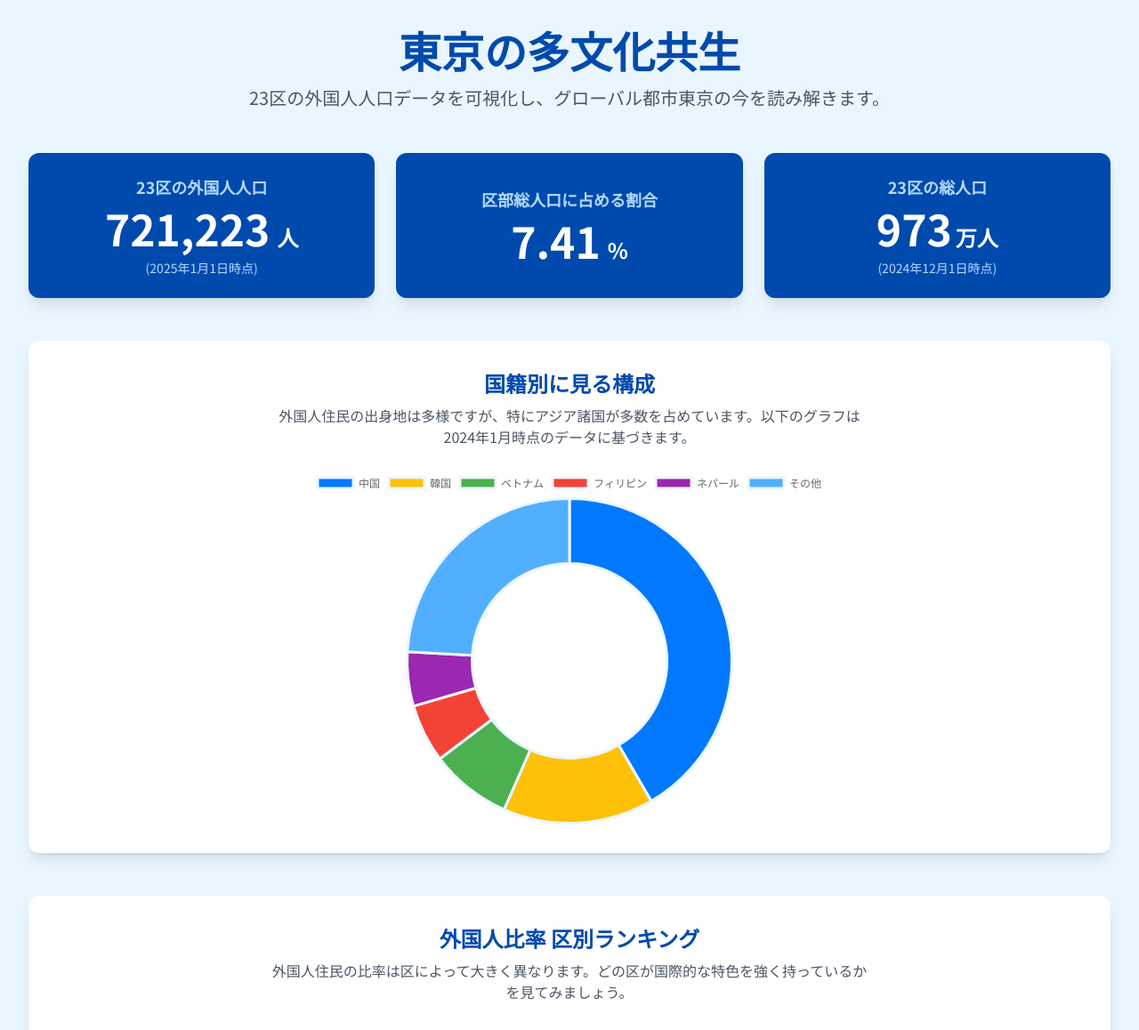
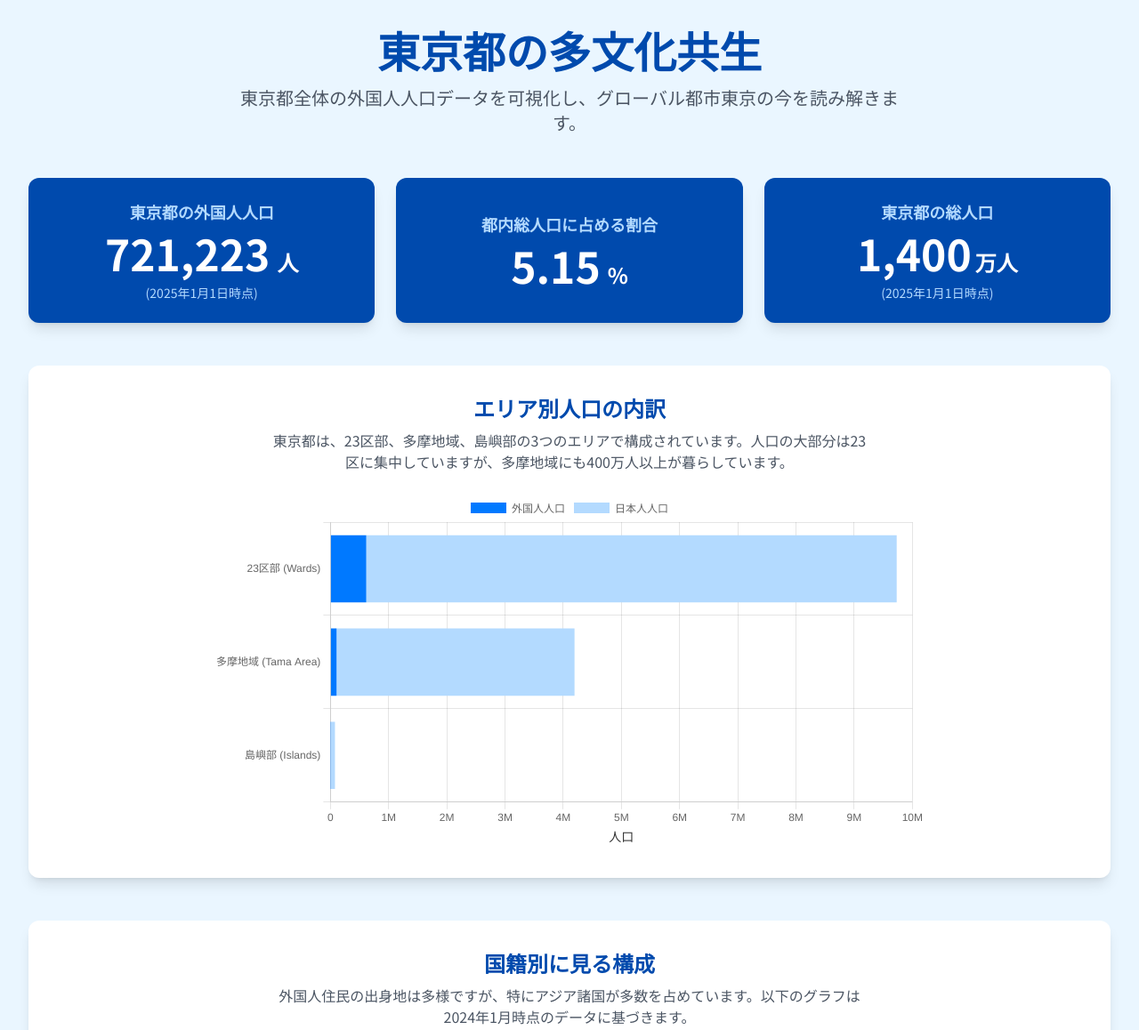
Before and after one commit to halftokyo/dig-pages, a plain HTML site: page index.html in a window 1280 px wide. Shown: the top 1158 px of the page at 89% size. Drawn offline with nearby package versions, Linux system fonts and the light colour scheme.

Commit message:
Update index.html

```diff
--- a/index.html
+++ b/index.html
@@ -3,7 +3,7 @@
 <head>
     <meta charset="UTF-8">
     <meta name="viewport" content="width=device-width, initial-scale=1.0">
-    <title>東京23区 外国人人口インフォグラフィック</title>
+    <title>東京都 外国人人口インフォグラフィック</title>
     <script src="https://cdn.tailwindcss.com"></script>
     <script src="https://cdn.jsdelivr.net/npm/chart.js"></script>
     <link rel="preconnect" href="https://fonts.googleapis.com">
@@ -38,6 +38,15 @@
             transform: translateY(-5px);
             box-shadow: 0 10px 15px -3px rgba(0, 0, 0, 0.1), 0 4px 6px -2px rgba(0, 0, 0, 0.05);
         }
+        .feature-card {
+            background-color: #ffffff;
+            border-left: 5px solid #0079FF;
+            transition: transform 0.3s ease, box-shadow 0.3s ease;
+        }
+        .feature-card:hover {
+            transform: translateY(-5px);
+            box-shadow: 0 10px 20px -5px rgba(0, 121, 255, 0.2);
+        }
     </style>
 </head>
 <body class="text-gray-800">
@@ -47,24 +56,32 @@
     <main class="container mx-auto p-4 md:p-8">
 
         <header class="text-center mb-12">
-            <h1 class="text-4xl md:text-5xl font-bold text-[#004AAD] mb-4">東京の多文化共生</h1>
-            <p class="text-lg md:text-xl text-gray-600 max-w-3xl mx-auto">23区の外国人人口データを可視化し、グローバル都市東京の今を読み解きます。</p>
+            <h1 class="text-4xl md:text-5xl font-bold text-[#004AAD] mb-4">東京都の多文化共生</h1>
+            <p class="text-lg md:text-xl text-gray-600 max-w-3xl mx-auto">東京都全体の外国人人口データを可視化し、グローバル都市東京の今を読み解きます。</p>
         </header>
 
         <section id="kpi" class="grid grid-cols-1 md:grid-cols-3 gap-6 mb-12">
             <div class="kpi-card rounded-xl shadow-lg p-6 flex flex-col justify-center items-center text-center">
-                <h2 class="text-lg font-bold text-[#B3DAFF] mb-2">23区の外国人人口</h2>
+                <h2 class="text-lg font-bold text-[#B3DAFF] mb-2">東京都の外国人人口</h2>
                 <p class="text-4xl md:text-5xl font-extrabold">721,223<span class="text-2xl font-semibold ml-2">人</span></p>
                 <p class="text-sm text-[#B3DAFF] mt-2">(2025年1月1日時点)</p>
             </div>
             <div class="kpi-card rounded-xl shadow-lg p-6 flex flex-col justify-center items-center text-center">
-                <h2 class="text-lg font-bold text-[#B3DAFF] mb-2">区部総人口に占める割合</h2>
-                <p class="text-4xl md:text-5xl font-extrabold">7.41<span class="text-2xl font-semibold ml-2">%</span></p>
+                <h2 class="text-lg font-bold text-[#B3DAFF] mb-2">都内総人口に占める割合</h2>
+                <p class="text-4xl md:text-5xl font-extrabold">5.15<span class="text-2xl font-semibold ml-2">%</span></p>
             </div>
             <div class="kpi-card rounded-xl shadow-lg p-6 flex flex-col justify-center items-center text-center">
-                <h2 class="text-lg font-bold text-[#B3DAFF] mb-2">23区の総人口</h2>
-                <p class="text-4xl md:text-5xl font-extrabold">973<span class="text-2xl font-semibold ml-1">万人</span></p>
-                 <p class="text-sm text-[#B3DAFF] mt-2">(2024年12月1日時点)</p>
+                <h2 class="text-lg font-bold text-[#B3DAFF] mb-2">東京都の総人口</h2>
+                <p class="text-4xl md:text-5xl font-extrabold">1,400<span class="text-2xl font-semibold ml-1">万人</span></p>
+                 <p class="text-sm text-[#B3DAFF] mt-2">(2025年1月1日時点)</p>
+            </div>
+        </section>
+
+        <section id="area-comparison" class="bg-white rounded-xl shadow-lg p-6 md:p-8 mb-12">
+            <h2 class="text-2xl font-bold text-[#004AAD] mb-2 text-center">エリア別人口の内訳</h2>
+            <p class="text-center text-gray-600 mb-6 max-w-2xl mx-auto">東京都は、23区部、多摩地域、島嶼部の3つのエリアで構成されています。人口の大部分は23区に集中していますが、多摩地域にも400万人以上が暮らしています。</p>
+            <div class="chart-container" style="height: 50vh; max-height: 400px;">
+                <canvas id="areaComparisonChart"></canvas>
             </div>
         </section>
 
@@ -77,27 +94,48 @@
         </section>
 
         <section id="ward-ranking" class="bg-white rounded-xl shadow-lg p-6 md:p-8 mb-12">
-            <h2 class="text-2xl font-bold text-[#004AAD] mb-2 text-center">外国人比率 区別ランキング</h2>
-            <p class="text-center text-gray-600 mb-6 max-w-2xl mx-auto">外国人住民の比率は区によって大きく異なります。どの区が国際的な特色を強く持っているかを見てみましょう。</p>
+            <h2 class="text-2xl font-bold text-[#004AAD] mb-2 text-center">【23区内】外国人比率ランキング</h2>
+            <p class="text-center text-gray-600 mb-6 max-w-2xl mx-auto">23区内では、区によって外国人住民の比率が大きく異なります。どの区が国際的な特色を強く持っているかを見てみましょう。</p>
             <div class="chart-container" style="height: 70vh; max-height: 800px;">
                 <canvas id="wardPercentageBarChart"></canvas>
             </div>
         </section>
 
         <section id="population-vs-percentage" class="bg-white rounded-xl shadow-lg p-6 md:p-8 mb-12">
-            <h2 class="text-2xl font-bold text-[#004AAD] mb-2 text-center">人口規模と外国人比率の関係</h2>
+            <h2 class="text-2xl font-bold text-[#004AAD] mb-2 text-center">【23区内】人口規模と外国人比率の関係</h2>
             <p class="text-center text-gray-600 mb-6 max-w-2xl mx-auto">外国人比率の高さが、必ずしも人口の多さを意味するわけではありません。バブルチャートで、総人口、外国人比率、外国人人口の3つの関係性を探ります。</p>
             <div class="chart-container" style="max-height: 550px; height: 60vh;">
                 <canvas id="populationBubbleChart"></canvas>
             </div>
         </section>
 
+        <section id="wealthy-areas" class="bg-white rounded-xl shadow-lg p-6 md:p-8 mb-12">
+            <h2 class="text-2xl font-bold text-[#004AAD] mb-2 text-center">富裕層に人気のエリア</h2>
+            <p class="text-center text-gray-600 mb-8 max-w-2xl mx-auto">裕福な外国人は、利便性、国際的な環境、ステータスを理由に特定のエリアに集中する傾向があります。平均家賃のデータからもその傾向は明らかです。</p>
+            <div class="chart-container" style="height: 50vh; max-height: 400px;">
+                <canvas id="rentBarChart"></canvas>
+            </div>
+            <div class="mt-12 grid grid-cols-1 md:grid-cols-3 gap-8">
+                <div class="feature-card rounded-lg shadow-md p-6">
+                    <h3 class="text-xl font-bold text-[#004AAD] mb-3">港区 (Minato)</h3>
+                    <p class="text-gray-700">大使館や外資系企業が集中する、東京で最も国際的なエリア。麻布、広尾、六本木などを含み、インターナショナルスクールや多言語対応のサービスが充実。外交官やグローバル企業の役員に選ばれています。</p>
+                </div>
+                <div class="feature-card rounded-lg shadow-md p-6">
+                    <h3 class="text-xl font-bold text-[#004AAD] mb-3">渋谷区 (Shibuya)</h3>
+                    <p class="text-gray-700">代官山や松濤など、洗練された閑静な高級住宅街を擁します。トレンドと文化の発信地でありながら落ち着いた住環境も併せ持ち、クリエイティブ職やIT企業の経営者に人気です。</p>
+                </div>
+                <div class="feature-card rounded-lg shadow-md p-6">
+                    <h3 class="text-xl font-bold text-[#004AAD] mb-3">千代田区 (Chiyoda)</h3>
+                    <p class="text-gray-700">皇居に隣接する番町エリアは、歴史と格式のある日本有数の高級住宅街。セキュリティレベルが非常に高く、静かで落ち着いた環境が、企業の創業者一族や法曹関係者などに好まれます。</p>
+                </div>
+            </div>
+        </section>
+
         <footer class="text-center text-xs text-gray-500 mt-12">
             <p><strong>データ出典:</strong></p>
-            <p>区別総人口: 東京都、2024年12月1日時点</p>
-            <p>区別外国人人口: 東京都、2025年1月1日時点</p>
-            <p>国籍別外国人人口: 東京都総務局統計部、2024年1月1日時点</p>
-            <p class="mt-4">This infographic was created for educational purposes and to preserve Mamiana House.</p>
+            <p>人口関連: 東京都総務局統計部 (2025年1月, 2024年1月時点の各データ)</p>
+            <p>平均家賃: 各不動産情報サイトの公開データに基づく参考値 (1LDK/2Kの場合)</p>
+            <p class="mt-4">このインフォグラフィックは教育目的で作成されたものです。</p>
         </footer>
     </main>
 
@@ -133,6 +171,27 @@
             data: [41.6, 15.0, 8.1, 5.8, 5.4, 24.1],
         };
 
+        const rentData = {
+            labels: ['港区', '渋谷区', '千代田区', '中央区'],
+            data: [28.5, 24.0, 22.5, 21.0],
+        };
+
+        const areaData = {
+            labels: ['23区部 (Wards)', '多摩地域 (Tama Area)', '島嶼部 (Islands)'],
+            datasets: [
+                {
+                    label: '外国人人口',
+                    data: [615223, 105000, 1000],
+                    backgroundColor: '#0079FF',
+                },
+                {
+                    label: '日本人人口',
+                    data: [9115329, 4089221, 76761],
+                    backgroundColor: '#B3DAFF',
+                }
+            ]
+        };
+
         const palette = {
             deepBlue: '#004AAD',
             brightBlue: '#0079FF',
@@ -142,24 +201,6 @@
         };
 
         const chartColors = [palette.brightBlue, '#FFC107', '#4CAF50', '#F44336', '#9C27B0', palette.lightBlue];
-
-        function wrapLabel(str, maxWidth) {
-            if (str.length <= maxWidth) {
-                return str;
-            }
-            const words = str.split(' ');
-            const lines = [];
-            let currentLine = '';
-            for (const word of words) {
-                if ((currentLine + word).length > maxWidth) {
-                    lines.push(currentLine.trim());
-                    currentLine = '';
-                }
-                currentLine += word + ' ';
-            }
-            lines.push(currentLine.trim());
-            return lines;
-        }
 
         const universalTooltipConfig = {
             plugins: {
@@ -189,6 +230,44 @@
             }
         };
 
+        new Chart(document.getElementById('areaComparisonChart').getContext('2d'), {
+            type: 'bar',
+            data: areaData,
+            options: { ...universalTooltipConfig, indexAxis: 'y', responsive: true, maintainAspectRatio: false,
+                scales: {
+                    x: {
+                        stacked: true,
+                        type: 'linear',
+                        title: { display: true, text: '人口', color: '#333', font: { size: 14 } },
+                        ticks: {
+                            callback: function(value, index, values) {
+                                if (value >= 1000000) {
+                                    return (value / 1000000) + 'M';
+                                }
+                                if (value >= 1000) {
+                                    return (value / 1000) + 'k';
+                                }
+                                return value;
+                            }
+                        }
+                    },
+                    y: { stacked: true }
+                },
+                plugins: { ...universalTooltipConfig.plugins,
+                    tooltip: { ...universalTooltipConfig.plugins.tooltip,
+                        callbacks: { ...universalTooltipConfig.plugins.tooltip.callbacks,
+                            label: function(context) {
+                                let label = context.dataset.label || '';
+                                if (label) { label += ': '; }
+                                label += context.raw.toLocaleString() + '人';
+                                return label;
+                            }
+                        }
+                    }
+                }
+            }
+        });
+
         new Chart(document.getElementById('nationalityDonutChart').getContext('2d'), {
             type: 'doughnut',
             data: {
@@ -202,24 +281,13 @@
                     hoverOffset: 4
                 }]
             },
-            options: {
-                ...universalTooltipConfig,
-                responsive: true,
-                maintainAspectRatio: false,
-                plugins: {
-                    ...universalTooltipConfig.plugins,
-                    tooltip: {
-                         ...universalTooltipConfig.plugins.tooltip,
-                        callbacks: {
-                            ...universalTooltipConfig.plugins.tooltip.callbacks,
+            options: { ...universalTooltipConfig, responsive: true, maintainAspectRatio: false,
+                plugins: { ...universalTooltipConfig.plugins, tooltip: { ...universalTooltipConfig.plugins.tooltip,
+                        callbacks: { ...universalTooltipConfig.plugins.tooltip.callbacks,
                              label: function(context) {
                                 let label = context.label || '';
-                                if (label) {
-                                    label += ': ';
-                                }
-                                if (context.parsed !== null) {
-                                    label += context.parsed + '%';
-                                }
+                                if (label) { label += ': '; }
+                                if (context.parsed !== null) { label += context.parsed + '%'; }
                                 return label;
                             }
                         }
@@ -243,49 +311,14 @@
                     borderRadius: 4,
                 }]
             },
-            options: {
-                ...universalTooltipConfig,
-                indexAxis: 'y',
-                responsive: true,
-                maintainAspectRatio: false,
-                 scales: {
-                    x: {
-                        beginAtZero: true,
-                        title: {
-                            display: true,
-                            text: '外国人比率 (%)',
-                            color: '#333',
-                            font: { size: 14 }
+            options: { ...universalTooltipConfig, indexAxis: 'y', responsive: true, maintainAspectRatio: false,
+                 scales: { x: { beginAtZero: true, title: { display: true, text: '外国人比率 (%)', color: '#333', font: { size: 14 }}}, y: { ticks: { font: { size: 12 }}} },
+                 plugins: { ...universalTooltipConfig.plugins, tooltip: { ...universalTooltipConfig.plugins.tooltip,
+                        callbacks: { ...universalTooltipConfig.plugins.tooltip.callbacks,
+                            label: (c) => `比率: ${sortedByRatio[c.dataIndex].ratio}%`,
+                            afterLabel: (c) => [`外国人人口: ${sortedByRatio[c.dataIndex].foreignPop.toLocaleString()}人`, `総人口: ${sortedByRatio[c.dataIndex].totalPop.toLocaleString()}人`]
                         }
-                    },
-                    y: {
-                         ticks: {
-                            font: { size: 12 }
-                        }
-                    }
-                },
-                 plugins: {
-                    ...universalTooltipConfig.plugins,
-                    tooltip: {
-                        ...universalTooltipConfig.plugins.tooltip,
-                        callbacks: {
-                            ...universalTooltipConfig.plugins.tooltip.callbacks,
-                            label: function(context) {
-                                const index = context.dataIndex;
-                                const data = sortedByRatio[index];
-                                return `比率: ${data.ratio}%`;
-                            },
-                            afterLabel: function(context) {
-                                const index = context.dataIndex;
-                                const data = sortedByRatio[index];
-                                return [
-                                    `外国人人口: ${data.foreignPop.toLocaleString()}人`,
-                                    `総人口: ${data.totalPop.toLocaleString()}人`
-                                ];
-                            }
-                        }
-                    }
-                }
+                    }}
             }
         });
 
@@ -295,54 +328,42 @@
                 labels: wardData.map(d => d.ward),
                 datasets: [{
                     label: '各区の状況',
-                    data: wardData.map(d => ({
-                        x: d.totalPop,
-                        y: d.ratio,
-                        r: Math.sqrt(d.foreignPop) / 4
-                    })),
+                    data: wardData.map(d => ({ x: d.totalPop, y: d.ratio, r: Math.sqrt(d.foreignPop) / 4 })),
                     backgroundColor: Chart.helpers.color(palette.brightBlue).alpha(0.6).rgbString(),
                     borderColor: palette.deepBlue,
                     borderWidth: 1,
                 }]
             },
-            options: {
-                ...universalTooltipConfig,
-                responsive: true,
-                maintainAspectRatio: false,
+            options: { ...universalTooltipConfig, responsive: true, maintainAspectRatio: false,
                 scales: {
-                    x: {
-                        title: { display: true, text: '総人口 (人)', color: '#333', font: { size: 14 } },
-                        ticks: {
-                            callback: function(value, index, values) {
-                                return (value / 1000) + 'k';
-                            }
+                    x: { title: { display: true, text: '総人口 (人)', color: '#333', font: { size: 14 } }, ticks: { callback: (v) => (v / 1000) + 'k' }},
+                    y: { title: { display: true, text: '外国人比率 (%)', color: '#333', font: { size: 14 } }, beginAtZero: true }
+                },
+                plugins: { ...universalTooltipConfig.plugins, tooltip: { ...universalTooltipConfig.plugins.tooltip,
+                        callbacks: {
+                            title: (c) => c[0].chart.data.labels[c[0].dataIndex],
+                            label: (c) => { const d = wardData[c.dataIndex]; return [`総人口: ${d.totalPop.toLocaleString()}人`, `外国人比率: ${d.ratio}%`, `外国人人口: ${d.foreignPop.toLocaleString()}人`]; }
                         }
-                    },
-                    y: {
-                        title: { display: true, text: '外国人比率 (%)', color: '#333', font: { size: 14 } },
-                        beginAtZero: true
-                    }
-                },
-                plugins: {
-                    ...universalTooltipConfig.plugins,
-                    tooltip: {
-                         ...universalTooltipConfig.plugins.tooltip,
-                        callbacks: {
-                            title: function(context) {
-                                return context[0].chart.data.labels[context[0].dataIndex];
-                            },
-                            label: function(context) {
-                                const index = context.dataIndex;
-                                const data = wardData[index];
-                                return [
-                                    `総人口: ${data.totalPop.toLocaleString()}人`,
-                                    `外国人比率: ${data.ratio}%`,
-                                    `外国人人口: ${data.foreignPop.toLocaleString()}人`
-                                ];
-                            }
-                        }
-                    }
-                }
+                    }}
+            }
+        });
+
+        new Chart(document.getElementById('rentBarChart').getContext('2d'), {
+            type: 'bar',
+            data: {
+                labels: rentData.labels,
+                datasets: [{
+                    label: '平均家賃 (万円)',
+                    data: rentData.data,
+                    backgroundColor: [palette.deepBlue, palette.brightBlue, palette.lightBlue, palette.veryLightBlue],
+                    borderColor: palette.deepBlue,
+                    borderWidth: 1,
+                    borderRadius: 4,
+                }]
+            },
+            options: { ...universalTooltipConfig, responsive: true, maintainAspectRatio: false,
+                scales: { y: { beginAtZero: false, title: { display: true, text: '平均家賃 (万円)', color: '#333', font: { size: 14 } } } },
+                plugins: { ...universalTooltipConfig.plugins, legend: { display: false } }
             }
         });
 
```
